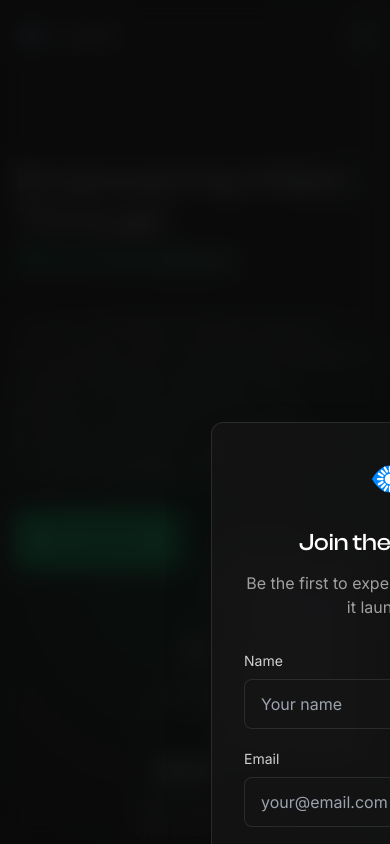
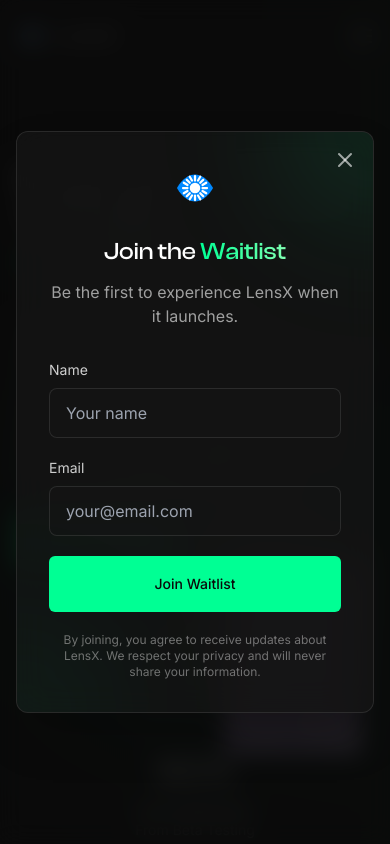
Before and after one commit to Victorola-coder/lumina, a Next.js app: page / in a window 390 px wide. Both pictures are taken after a click on the button "Pre-order Now". Shown: the top 844 px of the page. Built offline with nearby package versions, Linux system fonts and the light colour scheme.

Commit message:
Enhance WaitlistModal with improved layout and animations; refactor modal structure for better responsiveness and accessibility; update form handling and submission feedback for a more user-friendly experience.

```diff
--- a/app/components/ui/waitlist-modal.tsx
+++ b/app/components/ui/waitlist-modal.tsx
@@ -63,17 +63,22 @@ export function WaitlistModal({ isOpen, onClose }: WaitlistModalProps) {
           />
 
           {/* Modal */}
+          <div className="fixed inset-0 z-50 flex items-center justify-center px-4 sm:px-0">
             <motion.div
-            initial={{ opacity: 0, scale: 0.95 }}
-            animate={{ opacity: 1, scale: 1 }}
-            exit={{ opacity: 0, scale: 0.95 }}
+              initial={{ opacity: 0, scale: 0.95, y: 10 }}
+              animate={{ opacity: 1, scale: 1, y: 0 }}
+              exit={{ opacity: 0, scale: 0.95, y: 10 }}
               transition={{ duration: 0.3, type: "spring", bounce: 0.2 }}
-            className="fixed left-1/2 top-1/2 -translate-x-1/2 -translate-y-1/2 w-full max-w-md z-50 px-4 sm:px-0"
+              className="w-full max-w-md mx-auto"
               onClick={(e) => e.stopPropagation()}
             >
-            <div className="bg-dark-100/80 backdrop-blur-lg rounded-xl border border-light/10 p-8 shadow-2xl">
+              <div className="bg-dark-100/80 backdrop-blur-lg rounded-xl border border-light/10 p-8 shadow-2xl relative overflow-hidden">
+                {/* Decorative elements */}
+                <div className="absolute -top-24 -right-24 w-48 h-48 bg-primary/10 rounded-full blur-3xl pointer-events-none" />
+                <div className="absolute -bottom-24 -left-24 w-48 h-48 bg-primary/5 rounded-full blur-3xl pointer-events-none" />
+
                 {/* Logo */}
-              <div className="flex justify-center mb-6">
+                <div className="flex justify-center mb-6 relative">
                   <div className="relative w-12 h-12">
                     <Image
                       src="/images/logo.svg"
@@ -107,8 +112,14 @@ export function WaitlistModal({ isOpen, onClose }: WaitlistModalProps) {
                 </button>
 
                 {submitted ? (
-                <div className="text-center py-8">
-                  <div className="text-5xl mb-4">✓</div>
+                  <div className="text-center py-8 relative">
+                    <motion.div
+                      initial={{ scale: 0.8, opacity: 0 }}
+                      animate={{ scale: 1, opacity: 1 }}
+                      className="text-5xl mb-4 text-primary"
+                    >
+                      ✓
+                    </motion.div>
                     <h3 className="text-2xl font-display font-medium mb-2">
                       Thank You!
                     </h3>
@@ -119,7 +130,7 @@ export function WaitlistModal({ isOpen, onClose }: WaitlistModalProps) {
                   </div>
                 ) : (
                   <>
-                  <div className="text-center mb-8">
+                    <div className="text-center mb-8 relative">
                       <h3 className="text-2xl font-display font-medium mb-3">
                         Join the <span className="text-gradient">Waitlist</span>
                       </h3>
@@ -128,7 +139,10 @@ export function WaitlistModal({ isOpen, onClose }: WaitlistModalProps) {
                       </p>
                     </div>
 
-                  <form onSubmit={handleSubmit} className="space-y-5">
+                    <form
+                      onSubmit={handleSubmit}
+                      className="space-y-5 relative"
+                    >
                       <div className="space-y-2">
                         <label
                           htmlFor="name"
@@ -179,6 +193,7 @@ export function WaitlistModal({ isOpen, onClose }: WaitlistModalProps) {
                 )}
               </div>
             </motion.div>
+          </div>
         </>
       )}
     </AnimatePresence>
```
Lines whose indentation alone changed are shown as unchanged.
